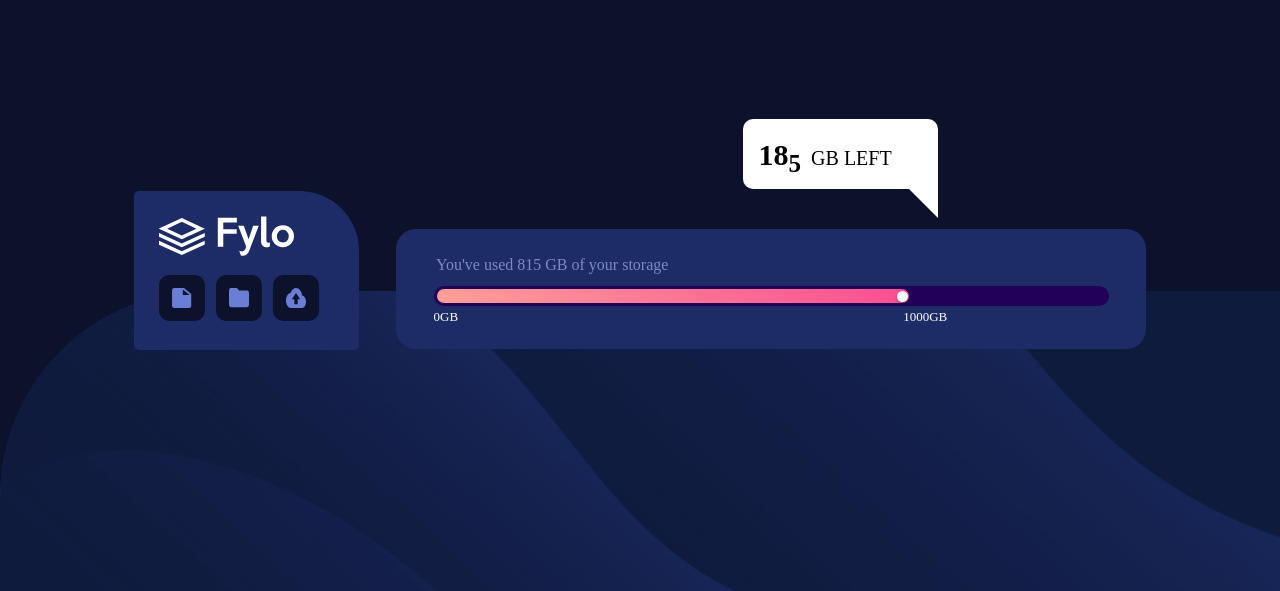
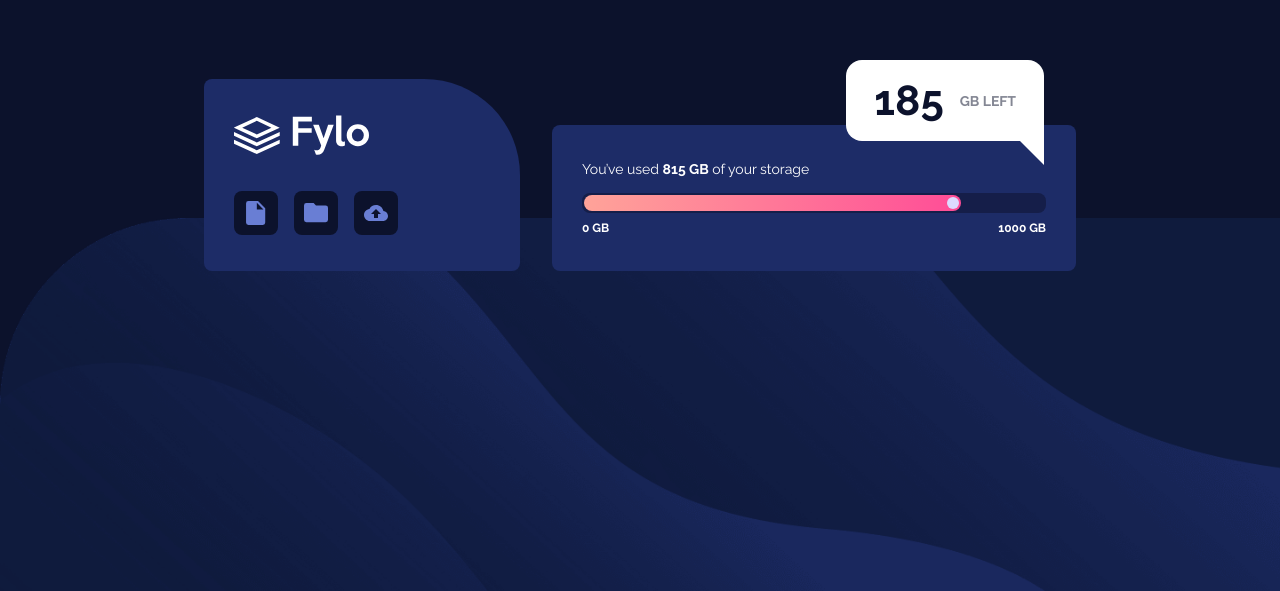
Before and after one commit to rabie37/Brief-C2N1, a plain HTML site: page Atelier 2/index.html in a window 1280 px wide. Shown: the part 209-800 px from the top of the page. Drawn offline with Linux system fonts and the light colour scheme.

Commit message:
add some features

```diff
--- a/Atelier 2/index.html
+++ b/Atelier 2/index.html
@@ -1,35 +1,57 @@
 <!DOCTYPE html>
 <html lang="en">
 <head>
-    <meta charset="UTF-8">
-    <meta name="viewport" content="width=device-width, initial-scale=1.0">
-    <link rel="stylesheet" href="style.css">
-    <title>atelier 2</title>
+  <meta charset="UTF-8">
+  <meta name="viewport" content="width=device-width, initial-scale=1.0"> <!-- displays site properly based on user's device -->
+  <link rel="stylesheet" href="./style.css">
+  <link rel="stylesheet" href="https://fonts.googleapis.com/css2?family=Raleway:wght@400;700&display=swap">
+
+  <title>Atelier2</title>
+
 </head>
 <body>
-    <section class="allbox">
-    <div class="box1">
-        <div class="logo"><img src="./images/logo.svg" alt=""></div>
-        <div class="icos">
-        <img src="./images/icon-document.svg" class="ic ic1" alt="">
-        <img src="./images/icon-folder.svg" class="ic ic2" alt="">
-        <img src="./images/icon-upload.svg" class="ic ic3" alt="">
+  <div class="container">
+
+    <div class="item menu" style="border-top-right-radius: 96px">
+      <div class="brand">
+        <img src="./images/logo.svg" alt="logo"/>
+      </div>
+      <div class="files">
+        <a href="#" rel="without"> <img src="./images/icon-document.svg" alt="file"/> </a>
+        <a href="#" rel="without"> <img src="./images/icon-folder.svg" alt="folder"/> </a>
+        <a href="#" rel="without"> <img src="./images/icon-upload.svg" alt="upload"/> </a>
+      </div>
     </div>
+    <!-- 2nd Part -->
+    <div class="storage-status">
+      <div class="balloom">
+        <div class="content">
+          <strong>185</strong>
+          <small>GB Left</small>
+        </div>
+      </div>
+      <div class="item progress">
+        <div class="used">
+          You’ve used <strong>815 GB</strong> of your storage
+        </div>
+        <div>
+          <div class="field">
+            <div class="bar">
+              <div class="bullet"></div>
+            </div>
+          </div>
+          <div class="count">
+            <strong>
+            <span>0 GB</span>
+            </strong>
+            <strong>
+            <span>1000 GB</span>
+          </strong>
+          </div>
+        </div>
+      </div>
     </div>
-    <section class="box2">
-        <p>You've used 815 GB of your storage</p>
-        <div class="info">
-            <p><strong>18<sub>5</sub></strong>GB LEFT</p>
-            <div class="triangle"></div>
 
-        </div>
-    <div class="progress-bar">
-     <div class="progress">
-         <div class="btn"></div>
-
-     </div>
-    </section>
-    </div>
-</section>
+  </div>
 </body>
 </html>
--- a/Atelier 2/style.css
+++ b/Atelier 2/style.css
@@ -1,196 +1,216 @@
-body{
-    background-color:  hsl(229, 57%, 11%);
-    background-image: url(./images/bg-desktop.png);
-    background-size: 110%;
-    background-repeat: no-repeat ;
-    background-position-y: 500px;
+body {
+    display: flex;
+    flex-direction: column;
+    align-items: center;
+    justify-content: space-between;
+    background-color: hsl(229, 57%, 11%);
+    background-repeat: no-repeat;
+    background-size: 100% auto;
+    background-position: bottom;
+    font-family: 'Raleway', sans-serif;
+    margin: 0;
+    min-height: 100vh;
+    padding: 0;
+    background-image: url('./images/bg-desktop.png');
+  }
 
-}
-.box1 {
-    width: 200px;
-    background: hsl(228, 56%, 26%);
-    padding: 25px 0 25px 25px;
-    border-radius: 5px 60px 5px 5px;
-}
-.box2 p {
+  .container {
+    display: flex;
+    align-items: flex-end;
+    justify-content: center;
+    width: 100%;
+    min-height: 60vh;
+  }
 
-        color: hsl(230deg 33% 62%);
-        margin: 18px 0 0 40px;
-        padding-top: 9px;
-}
+  .container .item {
+    display: flex;
+    flex-direction: column;
+    color: white;
+    background-color: hsl(228, 56%, 26%);
+    font-weight: 400;
+    padding: 36px 30px;
+    margin: 0 16px;
+    min-width: 20%;
+    border-radius: 8px;
+  }
 
-.icos {
-    margin-top: 15px;
-}
-.ic {
-    background-color: hsl(229, 57%, 11%);
-    height: 20px;
-    padding: 13px;
-    width: 20px;
-    margin-right: 7px;
-    border-radius: 10px;
-}
-section.box2 {
-    background-color: #1d2c67;
-    height: 120px;
-    width: 750px;
-    margin-top: 37px;
-    margin-left: 37px;
-    border-radius: 20px;
+  .container .menu .files {
+    display: flex;
+  }
 
-}
-.allbox {
-
+  .container .menu a {
     display: flex;
     align-items: center;
-    margin-top: 400px;
     justify-content: center;
-}
-.progress-bar{
+    background-color: hsl(229, 57%, 11%);
+    border-radius: 8px;
+    text-decoration: none;
+    width: 36px;
+    height: 36px;
+    padding: 4px;
+    margin: 32px 16px 0 0;
+  }
 
-    width: 90%;
+  .storage-status {
+    display: flex;
+    flex-direction: column;
+    align-items: flex-end;
+  }
 
-    height: 20px;
+  .storage-status .balloom {
+    position: relative;
+    padding: 16px 28px;
+    background-color: #fff;
+    border-radius: 16px;
+    border-bottom-right-radius: 0;
+    margin-right: 48px;
+    margin-bottom: -16px;
+  }
 
-    border-radius: 20px;
+  .storage-status .balloom:before {
+    content: ' ';
+    position: absolute;
+    width: 0;
+    height: 0;
+    right: 0;
+    top: 100%;
+    border: 12px solid;
+    border-color: #fff #fff transparent transparent;
+  }
 
-    background: #220059;
+  .storage-status .balloom .content{
+    display: flex;
+    justify-content: center;
+    align-items: center;
+  }
 
+  .storage-status .balloom strong {
+    color: hsl(229, 57%, 11%);
+    font-size: 42px;
+    margin-right: 16px;
+  }
+
+  .storage-status .balloom small {
+    text-transform: uppercase;
+    color: hsl(229, 7%, 55%);
+    font-weight: 700;
+    font-size: 14px;
+  }
+
+  .storage-status .progress {
     display: flex;
+    flex-direction: column;
+  }
 
-    justify-content: start;
+  .progress .used {
+    padding-bottom: 16px;
+    font-size: 14px;
+  }
 
+  .progress .field {
+    display: flex;
     align-items: center;
-    margin-left: 5%;
-    margin-top: 12px;
+    padding: 2px;
+    background-color: #151E49;
+    border-radius: 8px;
+    width: 460px;
+    height: 16px;
+  }
+
+  .progress .field .bar {
+    display: flex;
+    justify-content: flex-end;
+    align-items: center;
+    background-image: linear-gradient(to right, hsl(6, 100%, 80%), hsl(335, 100%, 65%));
+    border-radius: 8px;
+    height: 16px;
+    padding-right: 2px;
+    /* Storage Percentage */
+    width: 81.5%;
+  }
+
+  .progress .field .bar .bullet{
+    display: block;
+    border-radius: 50%;
+    background-color: hsl(243, 100%, 93%);
+    height: 12px;
+    width: 12px;
+  }
+
+  .progress .count {
+    display: flex;
+    justify-content: space-between;
+    padding-top: 8px;
+    width: 100%;
+    font-size: 12px;
+  }
+
+  .attribution {
+    font-size: 11px;
+    text-align: center;
+    width: 100%;
+    height: 32px;
+    padding-bottom: 8px;
+  }
 
 
+
+  @media only screen and (max-width: 880px) {
+    .container {
+      flex-direction: column;
+      align-items: center;
+      justify-content: space-around;
+      height: 100vh;
     }
-    .progress-bar::before {
-        content: '0GB';
-        margin-top: 41px;
-        color: white;
-        font-size: small;
-        position: absolute;
+    .container .menu {
+      align-items: center;
+      width: 500px;
     }
-    .progress-bar::after {
-        content: '1000GB';
-        margin-top: 41px;
-        color: white;
-        font-size: small;
-        position: absolute;
-        right: 26%;
+  }
+
+  @media only screen and (max-width: 618px) {
+    body {
+      display: flex;
+      align-items: center;
+      justify-content: center;
+      background-image: url('../images/bg-mobile.svg');
+      background-position: 0;
+      background-size: cover;
     }
-        .progress{
 
-    height: 14px;
+    .container {
+      flex-direction: column;
+      height: 85vh;
+    }
 
-    margin: 3px;
+    .container .menu {
+      align-items: flex-start;
+      width: 70%;
+    }
 
-    width: 70%;
+    .container .storage-status {
+      align-items: center;
+      width: 70%;
+    }
 
-    border-radius: 10px;
+    .progress {
+      align-items: center;
+      width: 100%;
+      height: 128px;
+    }
 
-    background-image: linear-gradient(45deg, #fe9f98, #fb4d92);
+    .progress .field {
+      width: 275px;
+    }
 
-    text-align: right;
+    .storage-status .balloom {
+      border-radius: 16px;
+      margin-right: 0;
+      margin-bottom: -248px;
+    }
 
-    display: flex;
+    .storage-status .balloom:before {
+      display: none;
+    }
 
-    align-items: center;
-
-    justify-content: flex-end;
-        }
-        .btn{
-
-    height: 11px;
-
-    width: 11px;
-
-    background: #ffffff;
-
-    margin-right: 1px;
-
-    border-radius: 11px;
-
-    box-shadow: #0000004d 0px 1px 3px;
-        }
-
-    .info {
-        width: 195px;
-        height: 70px;
-        background-color: white;
-        border-radius: 10px;
-        position: absolute;
-        right: 23%;
-        top: 35%;
-        font-size: 20px;
-        margin: 48px;
-    }
-    strong{
-        margin-right: 10px;
-        font-size: 30px;
-    }
-    .triangle{
-
-            width: 0;
-            height: 0;
-            border-left: 40px solid transparent;
-            border-right: 0px solid transparent;
-            border-top: 40px solid white;
-            margin-left: 155px;
-}
-.info p{
-            margin-top: 10px;
-            margin-left: 16px;
-            color: black;
-}
-
-
-@media(max-width:800px){
-.allbox {
-        display: flex;
-        flex-direction:column;
-                }
-    .triangle{
-
-           display: none;
-}
-section.box2 {
-    width: 254px;
-    margin-left: -34px;
-    padding-bottom: 20px;
-}
-.info {
-    width: 160px;
-    position: absolute;
-   left: 11%;
-    top: 64%;
-
-}
-body {
-    background-image: url(./images/bg-mobile.png);
-    background-repeat: no-repeat;
-    background-position-y: 78px;
-}
-.box1 {
-    width: 221px;
-    margin-left: -41px;
-    margin-top: -153px;
-}
-.progress-bar::after {
-    content: '1000GB';
-    margin-top: 41px;
-    color: white;
-    font-size: small;
-    position: absolute;
-    right: 23%;
-
-}
-.box2 p {
-    color: hsl(230deg 33% 62%);
-    margin: 21px -38px 4px 5px;
-    padding-top: 8px;
-}
-
-}
+  }
--- a/atelier 3/style.css
+++ b/atelier 3/style.css
@@ -29,7 +29,11 @@ body {
     grid-area: box1;
     border-radius: 15px;
     padding: 30px;
-    margin-bottom: 54px;
+    /* margin-bottom: 54px; */
+    background-image: url(./images/bg-pattern-quotation.svg);
+    background-repeat: no-repeat;
+    background-position-x: 650px;
+    background-position-y: 50px;
 }
 .box2 {
     padding: 10px;
@@ -37,7 +41,7 @@ body {
     grid-area: box2;
     color: #f8fcfe;
     border-radius: 15px;
-    margin-bottom: 54px;
+    /* margin-bottom: 54px; */
 }
 .box3 {
     padding: 10px;
@@ -75,6 +79,8 @@ p {
 .description {
     margin-left: 12px;
 }
+
+
 @media (max-width: 650px){
    #container{
        display: block;
--- a/atelier-1/style.css
+++ b/atelier-1/style.css
@@ -18,7 +18,6 @@ h1 {
 }
 .flexbox1 {
     display: flex;
-    flex-wrap: wrap;
     justify-content: space-between;
     align-items: center;
     align-content: center;
@@ -65,9 +64,7 @@ p {
 .tree {
     grid-area: tree;
 }
-/* h5{
-    text-align: center;
-} */
+
 h5 {
     display: block;
     font-size: 0.83em;
```
Also changed, not shown: atelier 3/index.html (+4 -2 lines), atelier-1/index.html (+19 -19 lines), atelier-1/images/bg-pattern-bottom-desktop.svg (renamed from atelier-1/bg-pattern-bottom-desktop.svg), atelier-1/images/bg-pattern-top-desktop.svg (renamed from atelier-1/bg-pattern-top-desktop.svg), atelier-1/images/icon-star.svg (renamed from atelier-1/icon-star.svg), atelier-1/images/image-anne.jpg (renamed from atelier-1/image-anne.jpg), atelier-1/images/image-colton.jpg (renamed from atelier-1/image-colton.jpg), atelier-1/images/image-irene.jpg (renamed from atelier-1/image-irene.jpg).
